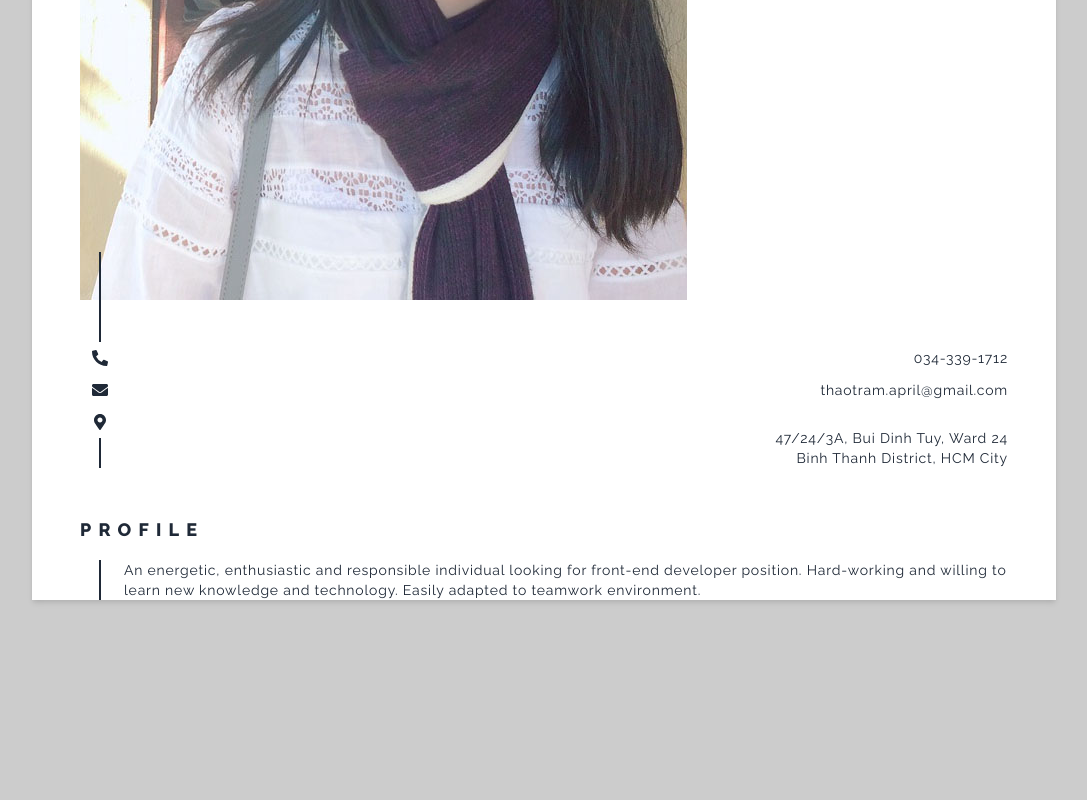
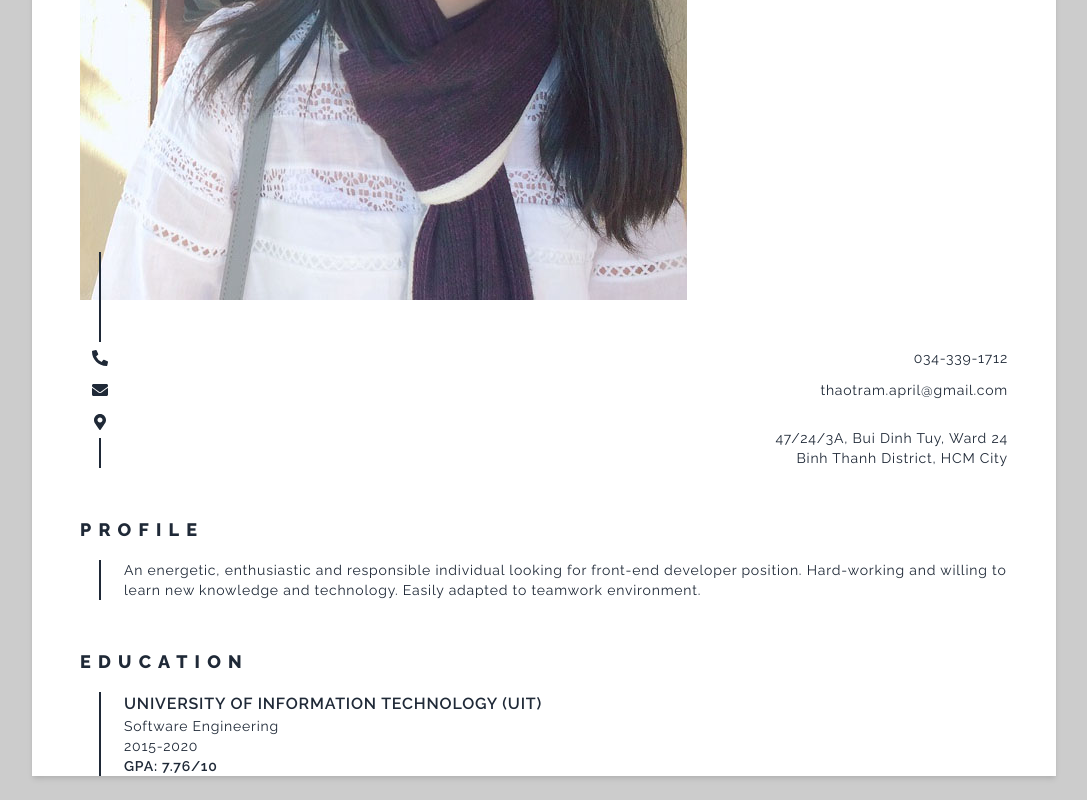
Before and after one commit to thaotram/resume, a Next.js app: page / in a window 1280 px wide. Shown: the part 642-1442 px from the top of the page, without its empty margins (96-1183 px from the left). Before the commit the page ends 1266 px from the top, so only its background shows below. Built offline with nearby package versions, Linux system fonts and the light colour scheme.

Commit message:
feat(layout): add `ResumeEducation`

```diff
--- a/components/Resume/Resume.tsx
+++ b/components/Resume/Resume.tsx
@@ -2,6 +2,7 @@ import ResumeName from './ResumeName';
 import ResumeAvatar from './ResumeAvatar';
 import ResumeContact from './ResumeContact';
 import ResumeProfile from './ResumeProfile';
+import ResumeEducation from './ResumeEducation';
 export default function Resume() {
     return (
         <div className="container">
@@ -10,6 +11,7 @@ export default function Resume() {
                 <ResumeAvatar />
                 <ResumeContact />
                 <ResumeProfile />
+                <ResumeEducation />
             </div>
         </div>
     );
--- /dev/null
+++ b/components/Resume/ResumeEducation.tsx
@@ -0,0 +1,17 @@
+import GridContentWrapper from '../Utils/GridContentWrapper';
+import GridContent from '../Utils/GridContent';
+
+export default function ResumeEducation() {
+    return (
+        <GridContentWrapper title="EDUCATION">
+            <GridContent>
+                <div className="text-base font-semibold">
+                    UNIVERSITY OF INFORMATION TECHNOLOGY (UIT)
+                </div>
+                <div>Software Engineering</div>
+                <div>2015-2020</div>
+                <div className="font-semibold">GPA: 7.76/10</div>
+            </GridContent>
+        </GridContentWrapper>
+    );
+}
```
